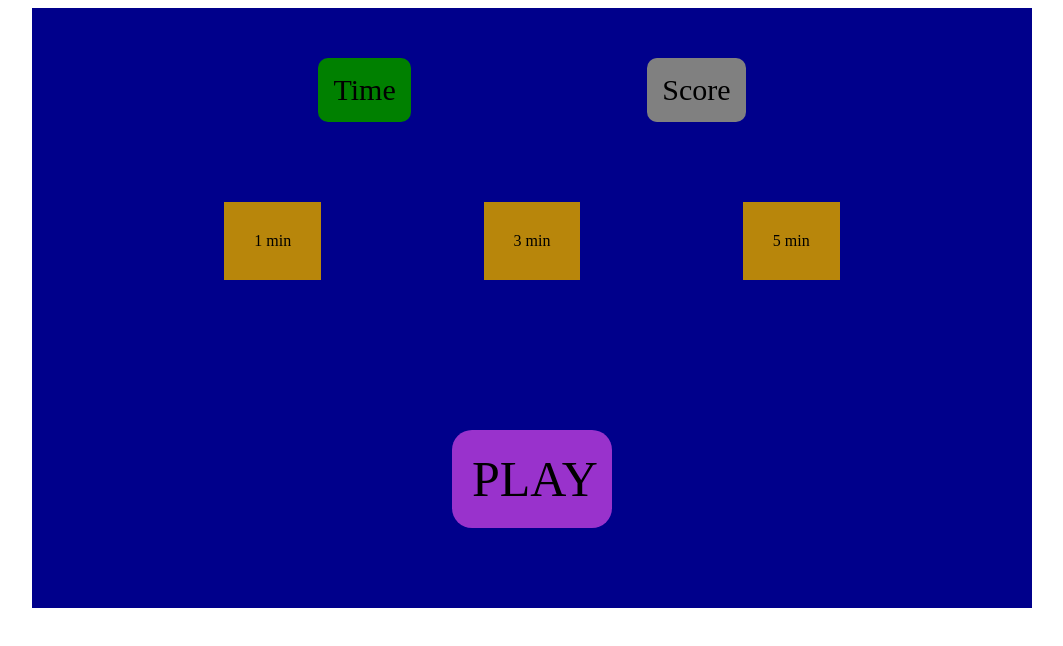
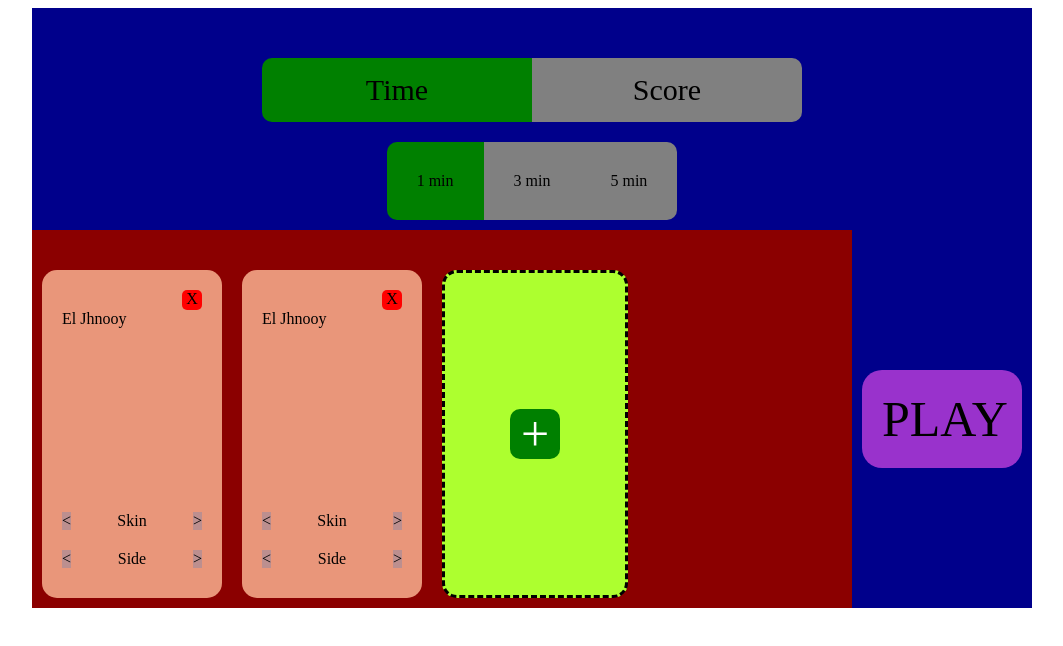
Before and after one commit to AlejandroPenacho/BackInTheHeadGame, a Svelte app: page / in a window 1280 px wide. Shown: the top 646 px of the page, without its empty margins (108-1171 px from the left). Built offline with nearby package versions, Linux system fonts and the light colour scheme.

Commit message:
Major overhaul to start menu

```diff
--- a/src/svelte/MainMenu.svelte
+++ b/src/svelte/MainMenu.svelte
@@ -1,26 +1,73 @@
-<script>
+<script lang="ts">
+    import { Side } from "../ts/base";
+
+    import { Character } from "../ts/objects/character";
+import Player from "./Player.svelte";
 
     export let startFunction;
 
-    let endType = "time";
-    let timeColor;
-    let scoreColor;
-    let endTypeIsTime = true;
+    enum Objective {
+        time,
+        score
+    }
 
-    function selectEnd(type){
+    let possibleTimeObjectives = [1, 3, 5];
+    let possibleScoreObjectives = [5, 10, 15];
+
+    let objectiveType = Objective.time;
+    let objectiveTypeColors = ["green", "grey"];
+
+    let timeObjectiveIndex = 0;
+    let scoreObjectiveIndex = 0;
+
+    let characterList = [
+        new Character(Side.left),
+        new Character(Side.right)
+    ]
+
+    function selectEnd(type : Objective){
         return () => {
-            endType = type;
+            objectiveType = type;
         };
     }
 
+    $: getObjectiveBlockColor = (objective, index) => {
+
+        if ((objective===Objective.time) && (index === timeObjectiveIndex)){
+            return "green"
+        }
+        if ((objective===Objective.score) && (index === scoreObjectiveIndex)){
+            return "green"
+        }
+
+        return "grey"
+    }
+
+    function chooseObjectiveValue(objective, index){
+        if (objective === Objective.time){
+            return ()=> timeObjectiveIndex = index;
+        } else {
+            return ()=> scoreObjectiveIndex = index;
+        }
+    }
+
     $: {
-        if (endType==="time"){
-                timeColor = "green";
-                scoreColor = "grey";
+        if (objectiveType===Objective.time){
+                objectiveTypeColors = ["green", "grey"];
             } else {
-                timeColor = "grey";
-                scoreColor = "green";
+                objectiveTypeColors= ["grey", "green"]
             }
+    }
+
+    function deleteCharacter(index){
+        return ()=>{
+            characterList.splice(index, 1);
+            characterList = characterList;
+        }
+    }
+    function addPlayer(){
+        characterList.push(new Character(Side.left));
+        characterList = characterList;
     }
 
 </script>
@@ -31,70 +78,203 @@
         width: 1000px;
         height: 600px;
         margin: auto;
-        cursor: pointer;
         position: relative;
+        display : flex;
+        flex-direction: column;
     }
     div.selectEndType {
         display: flex;
-        justify-content: space-evenly;
-        padding: 50px;
+        justify-content: center;
+        padding-top: 50px;
+        padding-bottom: 10px;
         font-size: 30px;
     }
     div.endTypeBlock {
+        cursor: pointer;
         padding: 15px;
-        border-radius: 10px;
+        width: 240px;
+        text-align: center;
+        transition: background-color 0.4s;
     }
+    div.endTypeBlock#time {
+        border-radius: 10px 0px 0px 10px;
+    }
+    div.endTypeBlock#score {
+        border-radius: 0px 10px 10px 0px;
+    }
+
     div.endOptionsList {
         display: flex;
-        justify-content: space-evenly;
+        justify-content: center;
+        padding : 10px;
+    }
+
+    div.endOptionBlock {
+        cursor: pointer;
         padding : 30px;
+        transition: background-color 0.4s;
     }
-    div.endOptionBlock {
-        padding : 30px;
-        background-color: darkgoldenrod;
+    div.endOptionBlock:last-child {
+        border-radius: 0px 10px 10px 0px;
+    }
+    div.endOptionBlock:first-child {
+        border-radius: 10px 0px 0px 10px;
+    }
+
+    div.lowerBlock {
+        flex-grow: 1;
+        display: flex;
+
+    }
+    div.characterList {
+        background-color: darkred;
+        flex-grow: 1;
+        align-items: stretch;
+        display: flex;
     }
 
     div.startButton {
+        cursor: pointer;
         padding: 20px;
-        margin: auto;
         width : 120px;
-        margin-top: 120px;
+        margin: auto 10px;
         font-size: 50px;
         background-color: darkorchid;
         border-radius: 20px;
     }
+
+    div.characterCard {
+        padding: 20px;
+        margin: 10px;
+        margin-top: 40px;
+        width: 140px;
+        background-color: darksalmon;
+        display: flex;
+        flex-direction: column;
+        border-radius: 15px;
+    }
+
+    div.deleteCharacter {
+        cursor: pointer;
+        height: 20px;
+        width: 20px;
+        border-radius: 5px;
+        background-color: red;
+        margin: 0px 0px 0px auto;
+        text-align: center;
+    }
+    div.characterPortrait {
+        flex-grow: 1;
+    }
+    div.optionBar {
+        display: flex;
+        margin: 10px 0px;
+    }
+    div.optionBarArrow {
+        cursor: pointer;
+        background-color: rosybrown;
+    }
+    div.optionBarText {
+        flex-grow: 1;
+        text-align: center;
+    }
+
+    div.addPlayerCard {
+        width: 180px;
+        border-radius: 15px;
+        margin: 10px;
+        margin-top: 40px;
+        border-style: dashed;
+        display: flex;
+        justify-content: center;
+        align-items: center;
+        background-color: greenyellow;
+    }
+
+    div.addButton {
+        width: 50px;
+        height: 50px;
+        cursor: pointer;
+        font-size: 50px;
+        color: white;
+        background-color: green;
+        border-radius: 10px;
+        display: flex;
+        align-items: center;
+        justify-content: center;
+    }
+
 </style>
 
 <div class="mainDiv">
     <div class="selectEndType">
-        <div class="endTypeBlock" style="background-color: {timeColor}" on:click={selectEnd("time")}>Time</div>
-        <div class="endTypeBlock" style="background-color: {scoreColor}" on:click={selectEnd("score")}>Score</div>
+        <div class="endTypeBlock" id="time" style="background-color: {objectiveTypeColors[0]}" on:click={selectEnd(Objective.time)}>Time</div>
+        <div class="endTypeBlock" id="score" style="background-color: {objectiveTypeColors[1]}" on:click={selectEnd(Objective.score)}>Score</div>
     </div>
     <div class="endOptionsList">
-        {#if (endType==="time")}
-            <div class="endOptionBlock">
-                1 min
+        {#if (objectiveType===Objective.time)}
+            {#each [0,1,2] as index}
+                <div class="endOptionBlock"
+                     style="background-color: {getObjectiveBlockColor(Objective.time, index)}"
+                     on:click={chooseObjectiveValue(Objective.time, index)}>
+                    {possibleTimeObjectives[index]} min
                 </div>
-            <div class="endOptionBlock">
-                3 min
+            {/each}
+        {:else}
+            {#each [0,1,2] as index}
+                <div class="endOptionBlock"
+                     style="background-color: {getObjectiveBlockColor(Objective.score, index)}"
+                     on:click={chooseObjectiveValue(Objective.score, index)}>
+                    {possibleScoreObjectives[index]} goals
                 </div>
-            <div class="endOptionBlock">
-                5 min
+            {/each}
+        {/if}
     </div>
-        {:else}
-            <div class="endOptionBlock">
-                5 goals
+
+    <div class="lowerBlock">
+        <div class="characterList">
+            {#each characterList as character, index}
+            <div class="characterCard">
+                <div class="deleteCharacter" on:click={deleteCharacter(index)}>
+                    X
                 </div>
-            <div class="endOptionBlock">
-                10 goals
+                <div class="characterPortrait">
+                    El Jhnooy
                 </div>
-            <div class="endOptionBlock">
-                15 goals
+                <div class="optionBar">
+                    <div class="optionBarArrow">
+                        &lt;
+                    </div>
+                    <div class="optionBarText">
+                        Skin
+                    </div>
+                    <div class="optionBarArrow">
+                        &gt;
+                    </div>
+                </div>
+                <div class="optionBar">
+                    <div class="optionBarArrow">
+                        &lt;
+                    </div>
+                    <div class="optionBarText">
+                        Side
+                    </div>
+                    <div class="optionBarArrow">
+                        &gt;
+                    </div>
+                </div>
+            </div>
+            {/each}
+            {#if (characterList.length<4)}
+            <div class="addPlayerCard">
+                <div class="addButton" on:click={addPlayer}>
+                    +
+                </div>
             </div>
             {/if}
         </div>
-
         <div class="startButton" on:click={startFunction}>
             PLAY
         </div>
     </div>
+</div>
```
Lines whose indentation alone changed are shown as unchanged.
